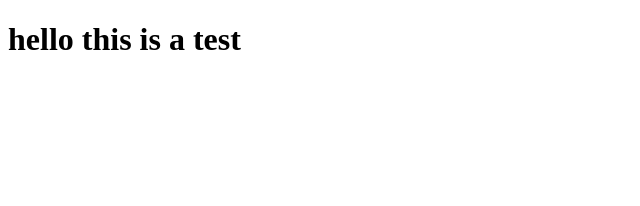
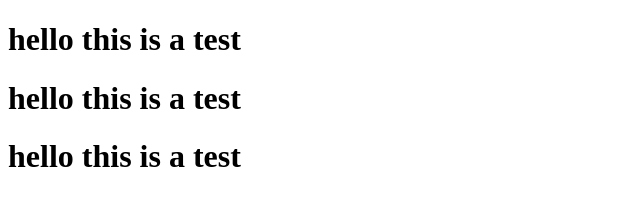
Before and after one commit to ik-14/mysite, a plain HTML site: page index.html in a window 1280 px wide. Shown: the whole page, without its empty margins (0-640 px from the left). Drawn offline with Linux system fonts and the light colour scheme.

Commit message:
Update index.html

```diff
--- a/index.html
+++ b/index.html
@@ -9,5 +9,7 @@
 </head>
 <body>
   <h1>hello this is a test</h1>
+  <h1>hello this is a test</h1>
+  <h1>hello this is a test</h1>
 </body>
 </html>
```
